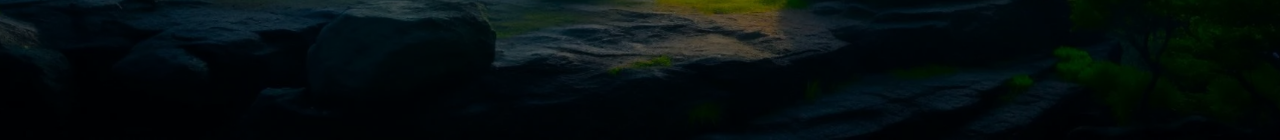
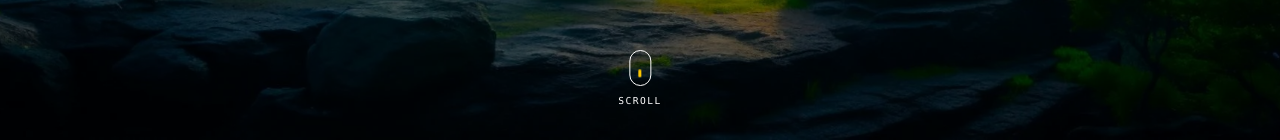
Before and after one commit to saiful-global/portfolio, a Next.js app: page / in a window 1280 px wide. Shown: the part 660-800 px from the top of the page. Built offline with nearby package versions, Linux system fonts and the light colour scheme; a web font is replaced by a local one.

Commit message:
add ScrollIndicator

```diff
--- a/src/app/globals.css
+++ b/src/app/globals.css
@@ -33,3 +33,17 @@
 .animate-hero {
   animation: blob 8s ease-in-out infinite, float 6s ease-in-out infinite;
 }
+
+
+
+
+/* Mouse Scroll Indicator animation */
+@keyframes scroll-dot {
+  0%, 100% { transform: translateY(0); }
+  40%      { transform: translateY(-4px); }
+  70%      { transform: translateY(16px); }
+}
+
+@media (prefers-reduced-motion: reduce) {
+  .scroll-dot { animation: none; }
+}
--- a/src/components/Hero.jsx
+++ b/src/components/Hero.jsx
@@ -1,4 +1,5 @@
 import Image from "next/image";
+import ScrollIndicator from "./common/ScrollIndicator";
 
 export default function Hero() {
   return (
@@ -39,6 +40,10 @@ export default function Hero() {
           className="h-48 w-48 animate-hero object-cover sm:h-64 sm:w-64 md:h-96 md:w-96"
         />
       </div>
+      <div className="absolute bottom-8 left-1/2 z-10 -translate-x-1/2">
+        <ScrollIndicator />
+      </div>
+
     </section>
   );
 }
--- /dev/null
+++ b/src/components/common/ScrollIndicator.jsx
@@ -0,0 +1,19 @@
+export default function ScrollIndicator() {
+  return (
+    <a
+      href="#about"
+      aria-label="Scroll down"
+      className="flex flex-col items-center gap-2"
+    >
+      <span className="flex h-9 w-[22px] justify-center rounded-[11px] border-[1.5px] border-white pt-1.5">
+        <span
+          className="scroll-dot h-2 w-[3px] rounded-sm bg-yellow-400"
+          style={{ animation: "scroll-dot 2s ease-in-out infinite" }}
+        />
+      </span>
+      <span className="font-mono text-[0.6rem] uppercase tracking-[0.15em] text-white">
+        Scroll
+      </span>
+    </a>
+  );
+}
```
